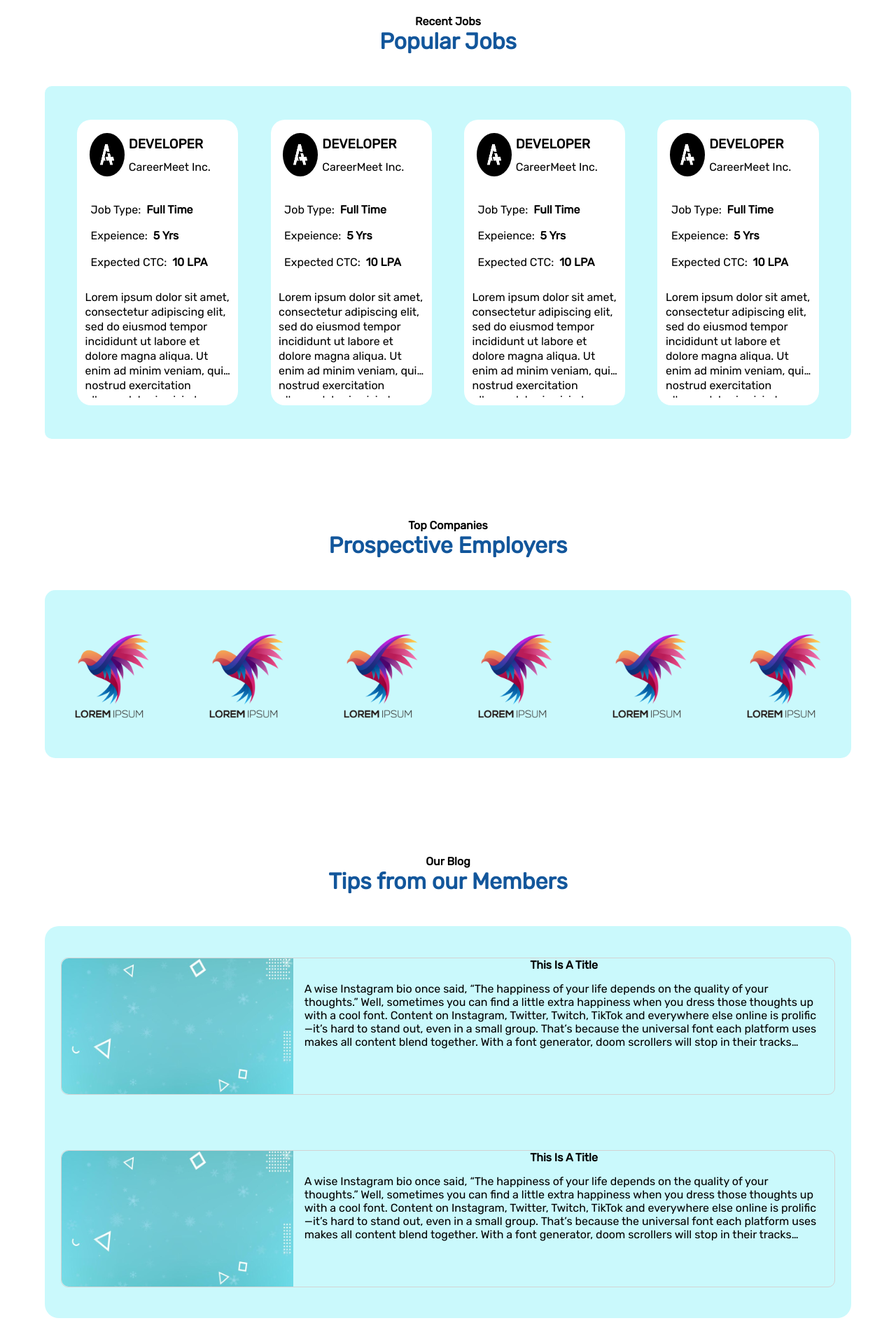
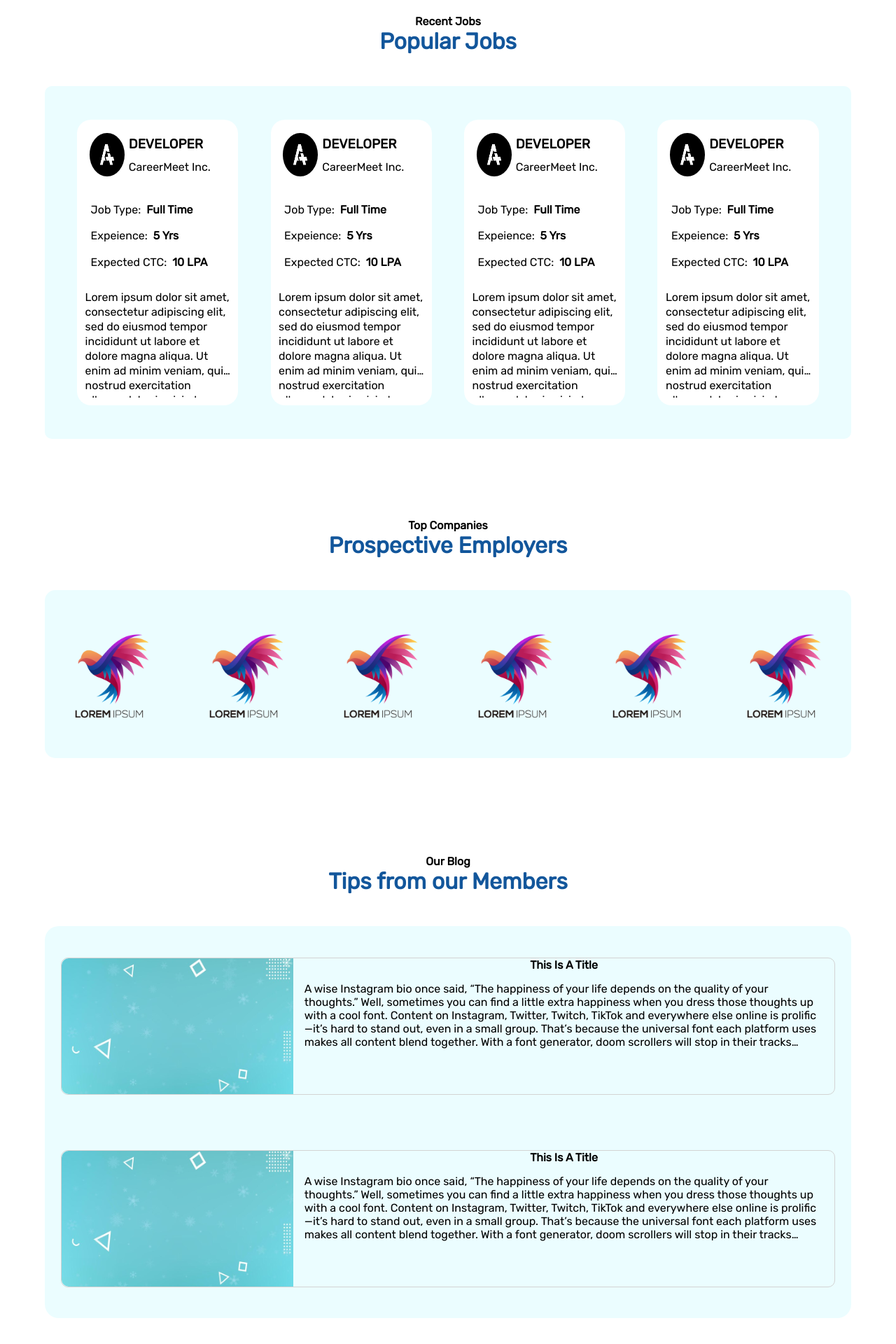
Before and after one commit to rushar645/Job-Recruitment-Portal-Source-Code-, a React (Create React App) app in the folder frontend/: page / in a window 1280 px wide. Shown: the part 640-2560 px from the top of the page at 70% size. Built offline with nearby package versions, Linux system fonts and the light colour scheme; no server answers.

Commit message:
Update home.css

```diff
--- a/frontend/src/templates/home.css
+++ b/frontend/src/templates/home.css
@@ -105,7 +105,7 @@
 .jobCardsContainer{
     height: 70%;
     width: 90%;
-    background-color: rgb(202, 249, 252);
+    background-color: rgb(235, 253, 255);
     border: none;
     border-radius: 10px;
     display:flex;
@@ -127,7 +127,7 @@
 .blogCardsContainer{
     height: 70%;
     width: 90%;
-    background-color: rgb(202, 249, 252);
+    background-color: rgb(235, 253, 255);
     border: none;
     border-radius: 20px;
     display: flex;
@@ -149,7 +149,7 @@
 .companyCardsContainer{
     height: 30vh;
     width: 90%;
-    background-color: rgb(202, 249, 252);
+    background-color: rgb(235, 253, 255);
     border: none;
     border-radius: 15px;
     display: flex;
@@ -175,7 +175,7 @@
 .testimonialsCardsContainer{
     height: 60vh;
     width: 90%;
-    background-color: rgb(202, 249, 252);
+    background-color: rgb(235, 253, 255);
     border: none;
     border-radius: 15px;
     display: flex;
```
